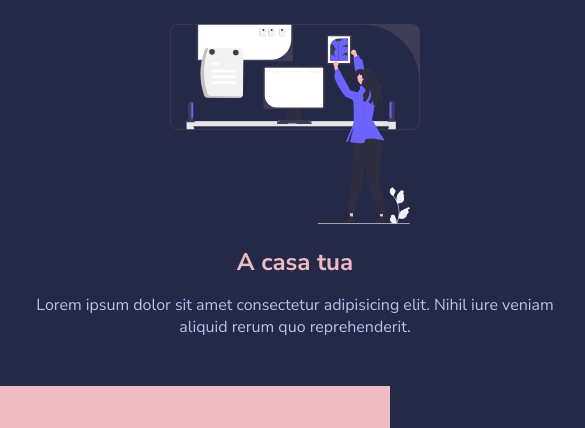
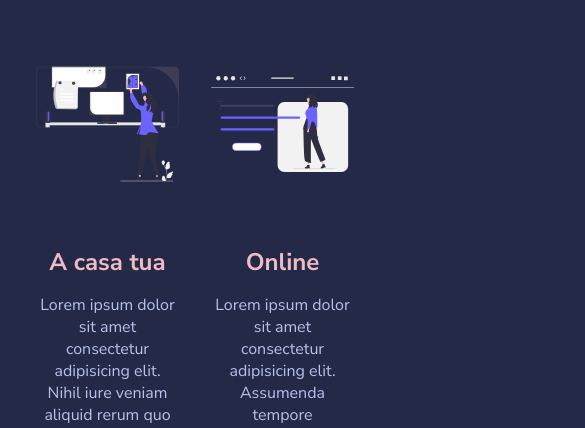
Before and after one commit to Blaser993/html-css-resp-wannabe, a plain HTML site: page EX2-repsonsive-wannabe-starter/index.html in a window 390 px wide. Shown: the part 209-637 px from the top of the page, 585 px wide, since content can reach past the window. Drawn offline with Linux system fonts and the light colour scheme; files that its build step writes are made by us from their sources.

Commit message:
FIXED tablet responsivity

```diff
--- a/EX2-repsonsive-wannabe-starter/css/style.css
+++ b/EX2-repsonsive-wannabe-starter/css/style.css
@@ -47,7 +47,7 @@ img {
 
 /* LAYOUT */
 .container {
-    width: 1140px;
+    max-width: 1140px;
     margin: 0 auto;
     padding: 0 20px;
 }
--- a/EX2-repsonsive-wannabe-starter/index.html
+++ b/EX2-repsonsive-wannabe-starter/index.html
@@ -10,8 +10,8 @@
             rel="stylesheet"
         />
         <!-- Main Styles -->
+        <link rel="stylesheet" href="./css/responsive.css" />
         <link rel="stylesheet" href="./css/style.css" />
-        <link rel="stylesheet" href="./css/responsive.css" />
 
     </head>
     <body>
```
Also changed, not shown: EX2-repsonsive-wannabe-starter/css/responsive.css (added, +8 -0 lines), responsive.css (deleted).
